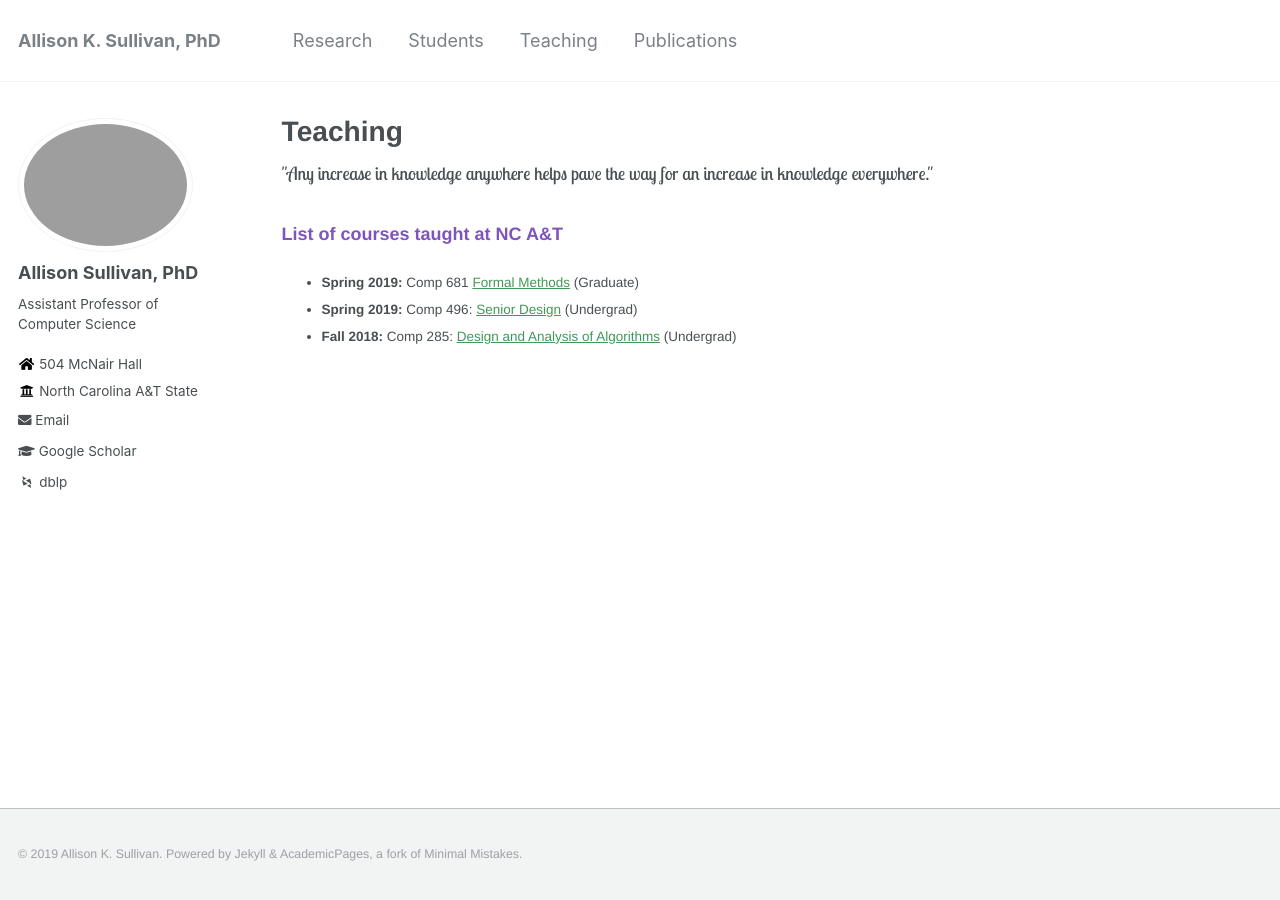
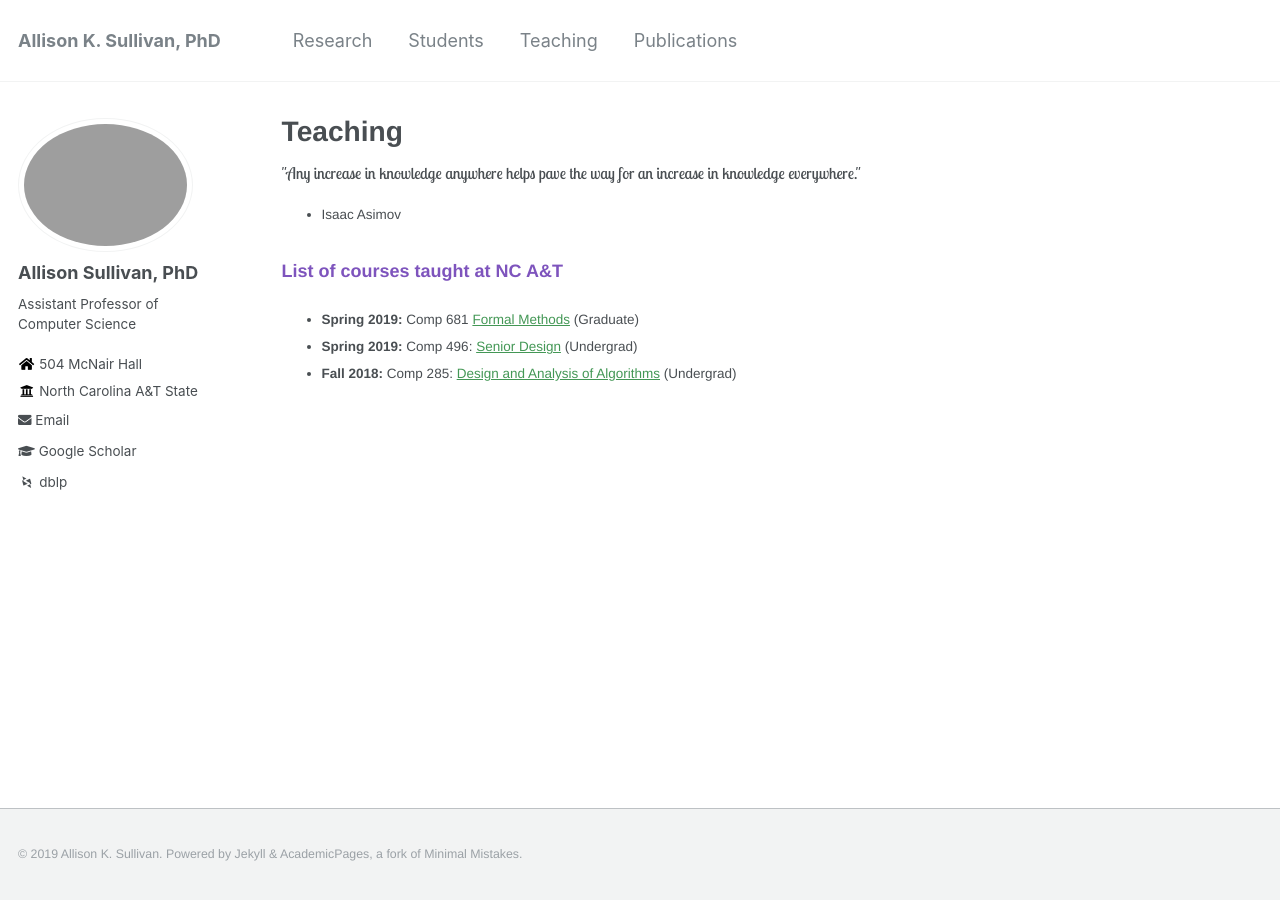
Before and after one commit to Allisonius/allisonius.github.io, a Jekyll site: the page built from _pages/teaching.md, in a window 1280 px wide. Built offline with Jekyll 4.4.1, drawn with Linux system fonts in a browser that asks for light colours; some web fonts are replaced.

Commit message:
Update teaching.md

```diff
--- a/_pages/teaching.md
+++ b/_pages/teaching.md
@@ -5,7 +5,8 @@ author_profile: true
 ---
 <link href="https://fonts.googleapis.com/css?family=Lobster+Two" rel="stylesheet">
 
-<font face="Lobster Two">"Any increase in knowledge anywhere helps pave the way for an increase in knowledge everywhere."</font>
+<font face="Lobster Two" size="3">"Any increase in knowledge anywhere helps pave the way for an increase in knowledge everywhere."</font>
+- Isaac Asimov
 
 ### List of courses taught at NC A&T
 
```
